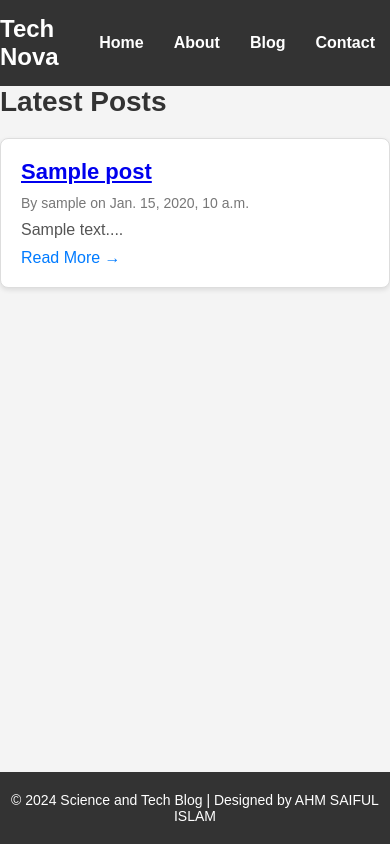
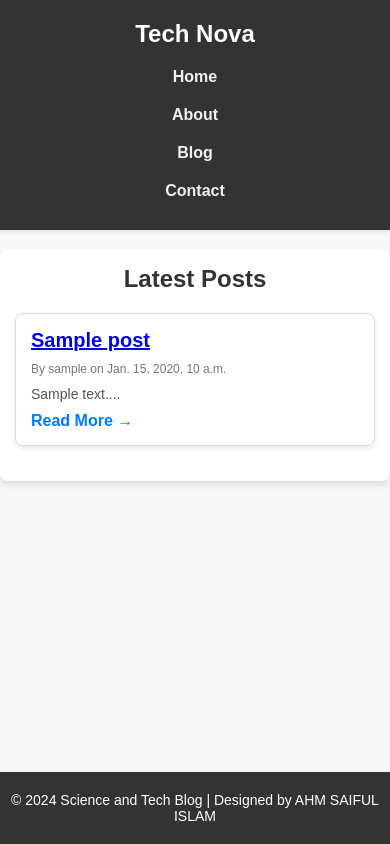
Before and after one commit to AHM-Saiful-Islam/WebsiteWithDjango, a Django app: page / in a window 390 px wide. Run offline with Django 5.2, Linux system fonts and the light colour scheme; tables that the repository leaves empty hold one stand-in row (values such as "Sample post").

Commit message:
Automate migration, Update Structure and design of pages

```diff
--- a/science_tech_blog/blog/static/css/style.css
+++ b/science_tech_blog/blog/static/css/style.css
@@ -8,17 +8,21 @@
 /* Body styling */
 body {
     font-family: 'Arial', sans-serif;
-    background-color: #f4f4f4;
+    background-color: #f8f8f8;
     color: #333;
     height: 100%;
     display: flex;
     flex-direction: column;
+    padding: 0; /* Ensure there's no extra padding */
 }
+
+
 
 /* Navbar Styling */
 header .navbar {
     background-color: #333;
-    padding: 15px 0;
+    padding: 20px 0;
+    box-shadow: 0 2px 4px rgba(0, 0, 0, 0.1); /* Add subtle shadow for a better look */
 }
 
 header .navbar .container {
@@ -39,29 +43,41 @@ header .navbar ul li {
 }
 
 header .navbar ul li a {
-    color: white;
+    color: #f1f1f1;
     text-decoration: none;
     font-weight: bold;
+    transition: color 0.3s ease;
+}
+
+header .navbar ul li a:hover {
+    color: #007BFF; /* Add hover effect */
 }
 
 header .navbar h1 a {
     color: white;
     text-decoration: none;
     font-size: 24px;
+    font-weight: bold;
 }
 
 /* Main Content Section */
-.content {
+main .container {
     flex: 1; /* Ensure content takes up the space available */
     padding: 20px;
     max-width: 1200px;
     margin: 0 auto;
+    background-color: #ffffff;
+    border-radius: 8px;
+    box-shadow: 0 4px 6px rgba(0, 0, 0, 0.1); /* Add soft shadow for better contrast */
+    margin-top: 20px; /* Space from top */
 }
 
+/* Blog Posts Section */
 .blog-posts h2 {
     font-size: 28px;
     margin-bottom: 20px;
     color: #333;
+    text-align: center; /* Center align heading */
 }
 
 .post-card {
@@ -71,6 +87,12 @@ header .navbar h1 a {
     padding: 20px;
     margin-bottom: 20px;
     box-shadow: 0 2px 5px rgba(0, 0, 0, 0.1);
+    transition: transform 0.3s ease, box-shadow 0.3s ease; /* Smooth transition for hover effect */
+}
+
+.post-card:hover {
+    transform: translateY(-5px); /* Slight lift effect on hover */
+    box-shadow: 0 4px 10px rgba(0, 0, 0, 0.2); /* Enhanced shadow */
 }
 
 .post-card h3 {
@@ -94,10 +116,12 @@ header .navbar h1 a {
     margin-top: 10px;
     color: #007BFF;
     text-decoration: none;
+    font-weight: bold;
 }
 
 .post-card .read-more:hover {
     text-decoration: underline;
+    color: #0056b3; /* Darker shade for hover */
 }
 
 /* Footer Styling */
@@ -106,17 +130,19 @@ footer {
     color: white;
     padding: 20px 0;
     text-align: center;
-    margin-top: auto; /* Ensure footer stays at the bottom */
+    margin-top: auto;
     width: 100%;
+    font-size: 14px;
 }
 
 footer p {
+    margin: 0;
     font-size: 14px;
 }
 
 /* Ensure footer is always at the bottom */
 html, body {
-    height: 100%; /* Full height to allow footer at the bottom */
+    height: 100%;
 }
 
 body {
@@ -124,6 +150,48 @@ body {
     flex-direction: column;
 }
 
-.footer {
+footer {
     margin-top: auto; /* Push footer to bottom */
 }
+
+/* Responsive Design */
+@media (max-width: 768px) {
+    main .container {
+        max-width: 100%;
+        padding: 15px;
+    }
+
+    .navbar .container {
+        flex-direction: column;
+        text-align: center;
+    }
+
+    header .navbar ul {
+        flex-direction: column;
+        margin-top: 10px;
+    }
+
+    header .navbar ul li {
+        margin: 10px 0;
+    }
+
+    .blog-posts h2 {
+        font-size: 24px;
+    }
+
+    .post-card {
+        padding: 15px;
+    }
+
+    .post-card h3 {
+        font-size: 20px;
+    }
+
+    .post-card .meta {
+        font-size: 12px;
+    }
+
+    .post-card .excerpt {
+        font-size: 14px;
+    }
+}
--- a/science_tech_blog/blog/templates/blog/index.html
+++ b/science_tech_blog/blog/templates/blog/index.html
@@ -1,31 +1,8 @@
-<!DOCTYPE html>
-<html lang="en">
-<head>
-    <meta charset="UTF-8">
-    <meta name="viewport" content="width=device-width, initial-scale=1.0">
-    <meta http-equiv="X-UA-Compatible" content="ie=edge">
-    <title>Tech Nova</title>
-    <link rel="stylesheet" href="https://cdnjs.cloudflare.com/ajax/libs/font-awesome/5.15.4/css/all.min.css"> <!-- Font Awesome for icons -->
-    {% load static %}
-    <link rel="stylesheet" href="{% static 'css/style.css' %}"> <!-- Custom CSS File -->
-</head>
-<body>
-    <!-- Navbar -->
-    <header>
-        <nav class="navbar">
-            <div class="container">
-                <h1><a href="/">Tech Nova</a></h1>
-                <ul>
-                    <li><a href="/">Home</a></li>
-                    <li><a href="/about/">About</a></li>
-                    <li><a href="/blog/">Blog</a></li>
-                    <li><a href="/contact/">Contact</a></li>
-                </ul>
-            </div>
-        </nav>
-    </header>
+{% extends "base.html" %}
 
-    <!-- Main Content Section -->
+{% block title %}Home | Tech Nova{% endblock %}
+
+{% block content %}
 <main class="container">
     <section class="blog-posts">
         <h2>Latest Posts</h2>
@@ -42,12 +19,4 @@
         {% endfor %}
     </section>
 </main>
-
-    <!-- Footer -->
-    <footer>
-        <div class="container">
-            <p>&copy; 2024 Science and Tech Blog | Designed by AHM SAIFUL ISLAM</p>
-        </div>
-    </footer>
-</body>
-</html>
+{% endblock %}
--- a/science_tech_blog/manage.py
+++ b/science_tech_blog/manage.py
@@ -20,3 +20,8 @@ def main():
 
 if __name__ == '__main__':
     main()
+
+    # Run migrations before starting the server
+    if 'runserver' in sys.argv:
+        from django.core.management import call_command
+        call_command('migrate')  # Apply migrations automatically
```
Lines whose indentation alone changed are shown as unchanged.
